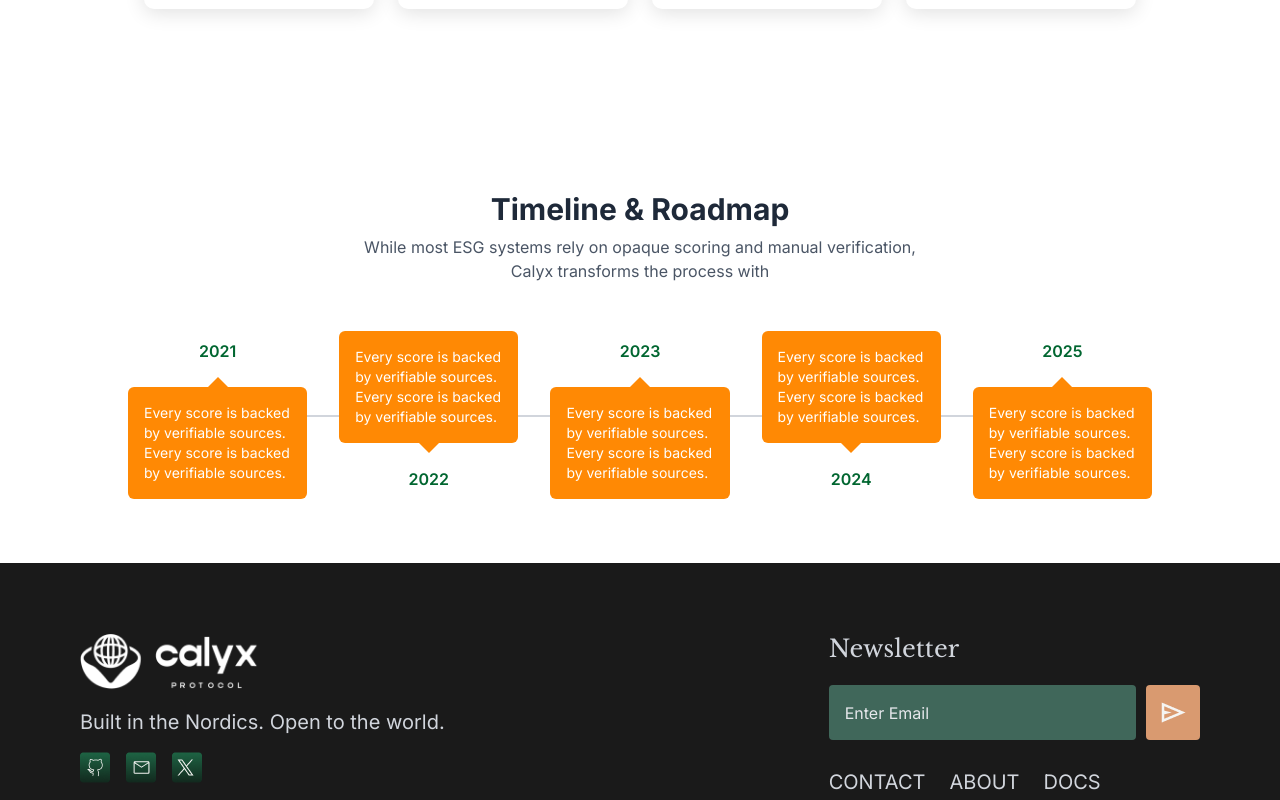
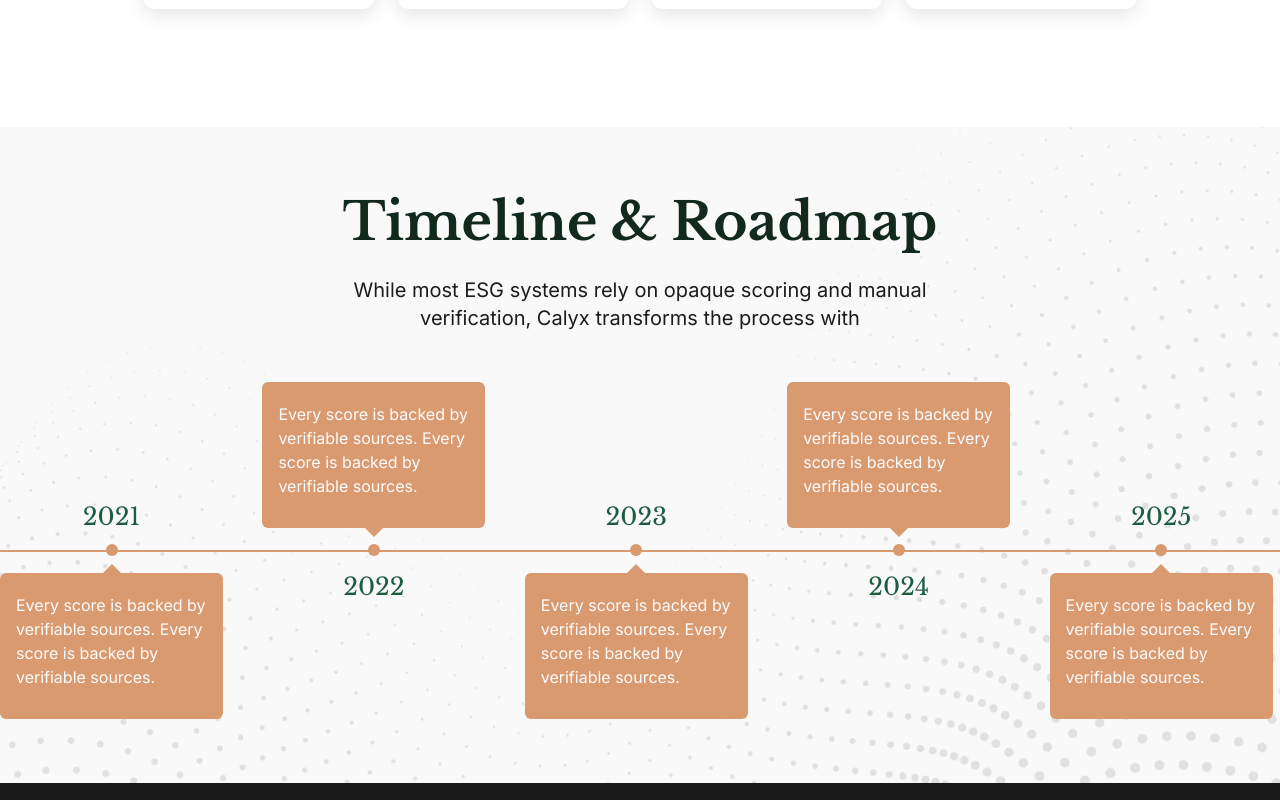
Before and after one commit to Vikasra98/calyx-protocol, a Next.js app: page /aboutUs in a window 1280 px wide. Shown: the part 2800-3600 px from the top of the page. Built offline with nearby package versions, Linux system fonts and the light colour scheme.

Commit message:
Added timeline

```diff
--- a/app/components/Timeline.tsx
+++ b/app/components/Timeline.tsx
@@ -26,20 +26,22 @@
 
 export default function Timeline() {
   return (
-    <section className="bg-white py-16 relative">
+    <section className="bg-white py-16 relative bg-[url('/img/timeline.png')] bg-cover bg-bottom">
       {/* Header */}
       <div className="text-center mb-12">
-        <h2 className="text-3xl font-bold text-gray-800">Timeline & Roadmap</h2>
-        <p className="text-gray-600 max-w-xl mx-auto mt-2">
+        <h2 className="text-3xl lg:text-[52px] font-bold text-[#12291E] mb-[22px] font_title">
+          Timeline & Roadmap
+        </h2>
+        <p className="text-[#1C1C1E] max-w-xl mx-auto mb-7 lg:mb-[50px] text-xl font-normal">
           While most ESG systems rely on opaque scoring and manual verification,
           Calyx transforms the process with
         </p>
       </div>
 
       {/* Timeline */}
-      <div className="relative max-w-5xl mx-auto">
+      <div className="relative max-w-7xl mx-auto ">
         {/* Horizontal Line */}
-        <div className="absolute top-1/2 left-0 right-0 h-[2px] bg-gray-300 hidden md:block"></div>
+        <div className="absolute top-1/2 left-0 right-0 h-[2px] bg-[#D99A70] hidden md:block"></div>
 
         {/* Items */}
         <div className="grid grid-cols-1 md:grid-cols-5 gap-8">
@@ -52,26 +54,32 @@
                 whileInView={{ opacity: 1, y: 0 }}
                 transition={{ duration: 0.6, delay: index * 0.2 }}
                 viewport={{ once: true }}
-                className="relative flex flex-col items-center"
+                className="relative flex flex-col items-center timeline_nargin w-[223px] h-[154px]"
               >
                 {/* Top card */}
                 {isTop && (
-                  <div className="bg-orange-400 text-white text-sm rounded-md p-4 max-w-[180px] mb-4 relative">
+                  <div className="bg-[#D99A70] text-[#FFFCFC] text-base font-normal rounded-md px-4 pt-5 pb-[30px] mb-4 relative w-[223px] h-[154px]">
                     {item.text}
+                    {/* circle */}
+                    <div className="absolute h-[12px] w-[12px] left-[calc(50%-6px)] bg-[#D99A70] bottom-[-28px] rounded-full"></div>
                     {/* Arrow pointing down */}
-                    <div className="absolute left-1/2 -translate-x-1/2 w-0 h-0 border-l-[10px] border-r-[10px] border-t-[10px] border-l-transparent border-r-transparent border-t-orange-400 bottom-[-10px]"></div>
+                    <div className="absolute left-1/2 -translate-x-1/2 w-0 h-0 border-l-[10px] border-r-[10px] border-t-[10px] border-l-transparent border-r-transparent border-t-[#D99A70] bottom-[-9px]"></div>
                   </div>
                 )}
 
                 {/* Year */}
-                <p className="text-green-800 font-semibold my-2">{item.year}</p>
+                <p className="text-[#1C5D3F] text-2xl font-normal font_title my-2 absolute alt_year">
+                  {item.year}
+                </p>
 
                 {/* Bottom card */}
                 {!isTop && (
-                  <div className="bg-orange-400 text-white text-sm rounded-md p-4 max-w-[180px] mt-4 relative">
+                  <div className="bg-[#D99A70] text-[#FFFCFC] text-base font-normal rounded-md px-4 pt-5 pb-[30px] mt-4 relative w-[223px] h-[154px]">
                     {item.text}
+                    {/* circle */}
+                    <div className="absolute h-[12px] w-[12px] left-[calc(50%-6px)] top-[-29px] bg-[#D99A70] rounded-full"></div>
                     {/* Arrow pointing up */}
-                    <div className="absolute left-1/2 -translate-x-1/2 w-0 h-0 border-l-[10px] border-r-[10px] border-b-[10px] border-l-transparent border-r-transparent border-b-orange-400 top-[-10px]"></div>
+                    <div className="absolute left-1/2 -translate-x-1/2 w-0 h-0 border-l-[10px] border-r-[10px] border-b-[10px] border-l-transparent border-r-transparent border-b-[#D99A70] top-[-9px]"></div>
                   </div>
                 )}
               </motion.div>
--- a/app/globals.css
+++ b/app/globals.css
@@ -42,3 +42,18 @@
 .round_animate {
   animation: spin 5s linear infinite;
 }
+
+.timeline_nargin:nth-child(odd) {
+  margin-top: 175px;
+}
+
+.timeline_nargin:nth-child(even) {
+  margin-bottom: 183px;
+}
+.timeline_nargin:nth-child(odd) .alt_year {
+  top: -64px;
+}
+
+.timeline_nargin:nth-child(even) .alt_year {
+  bottom: -75px;
+}
```
Also changed, not shown: public/img/timeline.png (renamed from public/img/The Future of ESG Scoring.png).
